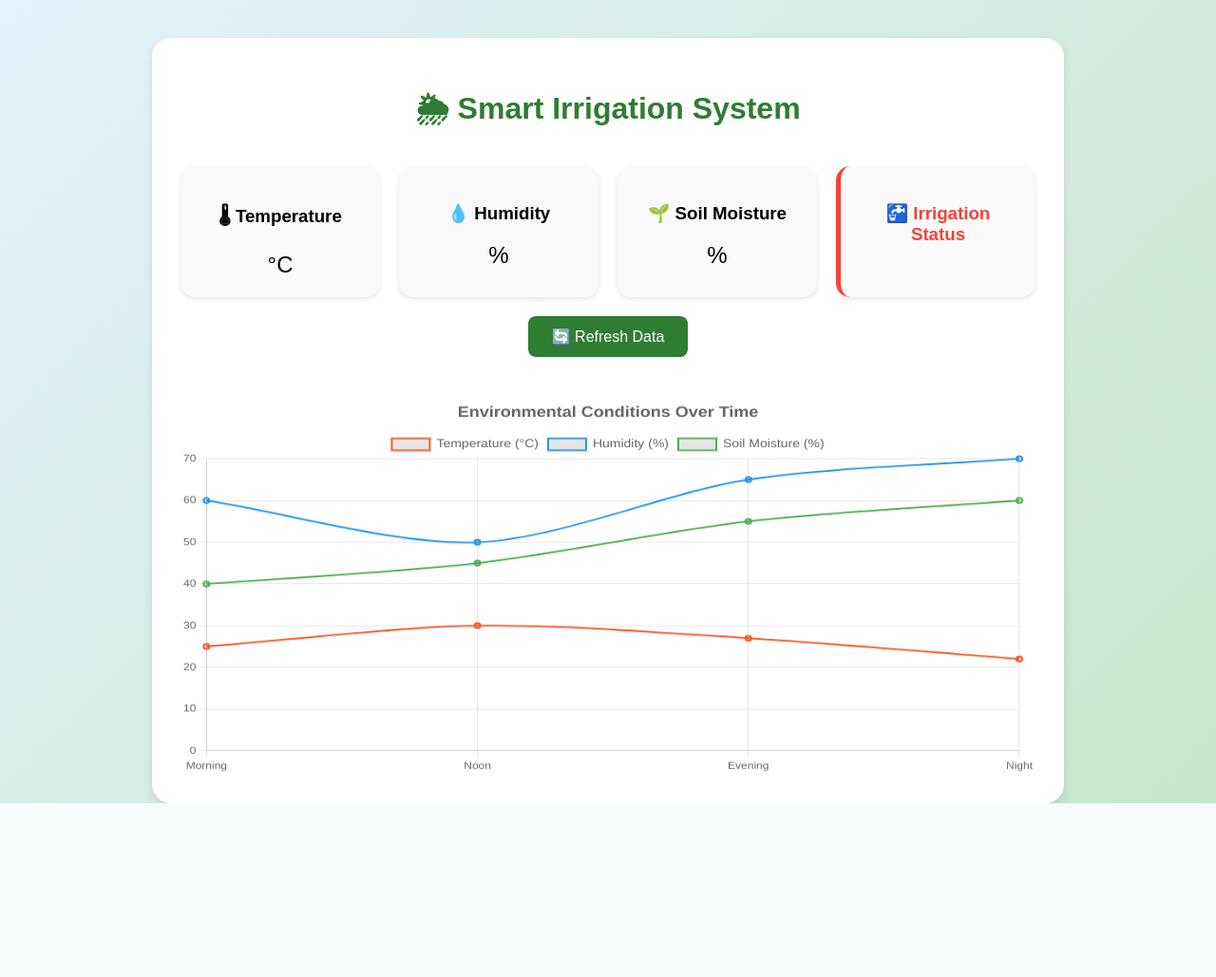
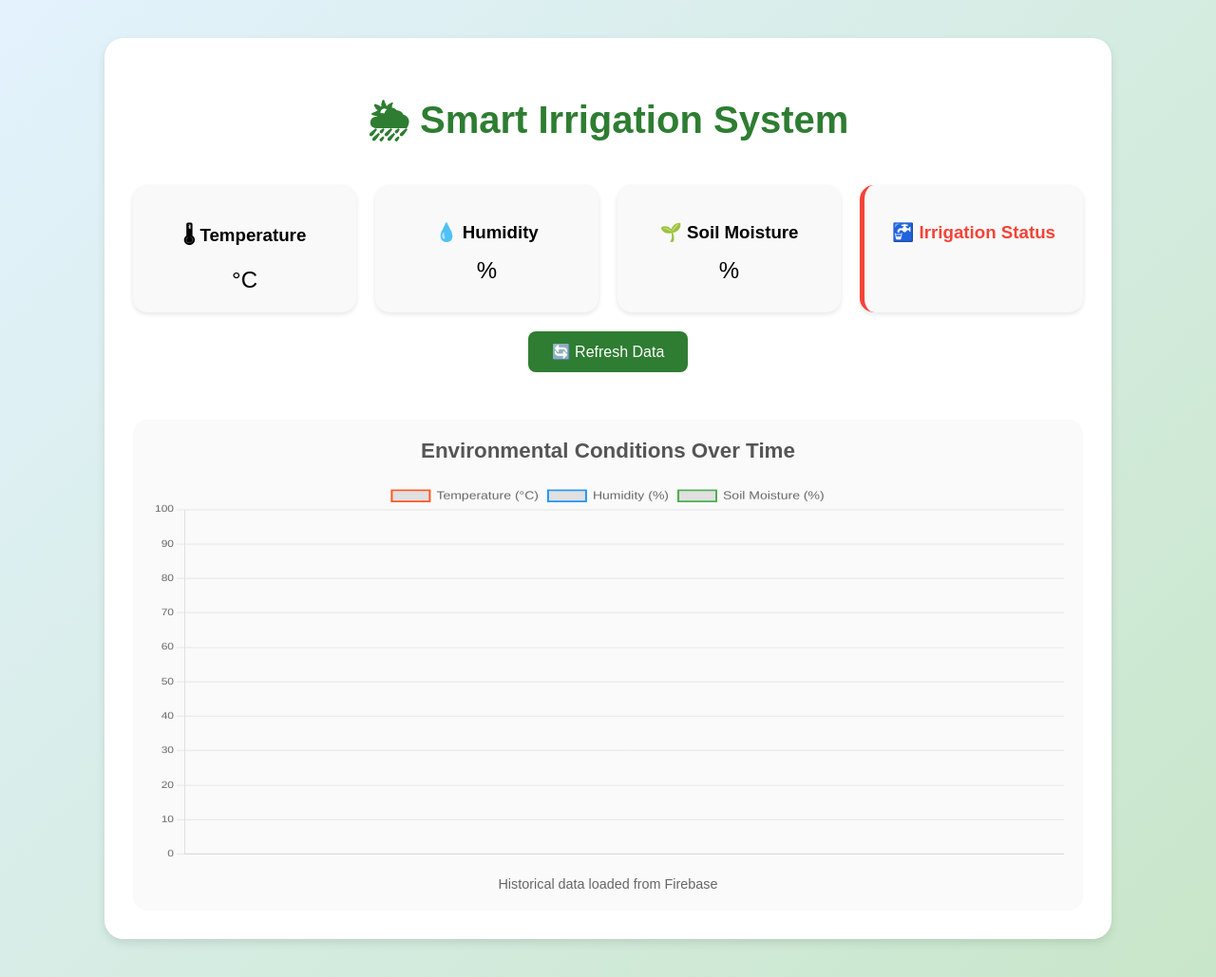
Before and after one commit to UttamGupta-77/Climate-Irrigation-System, a Flask app: template templates/index.html in a window 1280 px wide. Shown: the whole page at 95% size. Before the commit the page ends 846 px from the top, so only its background shows below. Run offline with Flask 3, Linux system fonts and the light colour scheme; the template is opened without the code that fills it, so the values that code supplies are empty; parts of the project's set-up code (start-up, migrations or seed data) failed here and were passed over.

Commit message:
Integrate Firebase data with dashboard

```diff
--- a/app.py
+++ b/app.py
@@ -1,4 +1,4 @@
-from flask import Flask, render_template, jsonify
+from flask import Flask, render_template
 import requests
 import random
 
@@ -8,59 +8,284 @@ from joblib import load
 
 from datetime import datetime
 
-cred = credentials.Certificate("smartirrigationsystem-4b612-firebase-adminsdk-fbsvc-f1f87ff845_new.json")
-firebase_admin.initialize_app(cred, {'databaseURL': 'https://smartirrigationsystem-4b612-default-rtdb.asia-southeast1.firebasedatabase.app/'})
+
+# --------------------------------------------------
+# FIREBASE CONFIGURATION
+# --------------------------------------------------
+
+cred = credentials.Certificate(
+    "smartirrigationsystem-4b612-firebase-adminsdk-fbsvc-f1f87ff845_new.json"
+)
+
+firebase_admin.initialize_app(
+    cred,
+    {
+        'databaseURL':
+        'https://smartirrigationsystem-4b612-default-rtdb.asia-southeast1.firebasedatabase.app/'
+    }
+)
 
 
-
-
+# --------------------------------------------------
+# FLASK APPLICATION
+# --------------------------------------------------
 
 app = Flask(__name__)
 
 
+# --------------------------------------------------
+# LOAD MACHINE LEARNING MODEL
+# --------------------------------------------------
 
 model = load('irrigation_model.pkl')
 encoder = load('status_encoder.pkl')
 
 
+# --------------------------------------------------
+# OPENWEATHERMAP CONFIGURATION
+# --------------------------------------------------
+
 API_KEY = "3bffb6beae5a39ca6caeb35e0d383aa0"
+
 CITY = "Pune"
-URL = f"https://api.openweathermap.org/data/2.5/weather?q={CITY}&appid={API_KEY}&units=metric"
 
+URL = (
+    f"https://api.openweathermap.org/data/2.5/weather"
+    f"?q={CITY}&appid={API_KEY}&units=metric"
+)
+
+
+# --------------------------------------------------
+# MAIN DASHBOARD
+# --------------------------------------------------
 
 @app.route('/')
 def index():
+
+    # ----------------------------------------------
+    # 1. GET WEATHER DATA
+    # ----------------------------------------------
+
     try:
-        weather_data = requests.get(URL).json()
-        temp = weather_data.get('main', {}).get('temp', 0)
-        humidity = weather_data.get('main', {}).get('humidity', 0)
+
+        response = requests.get(URL, timeout=10)
+
+        weather_data = response.json()
+
+        temp = weather_data.get(
+            'main', {}
+        ).get(
+            'temp', 0
+        )
+
+        humidity = weather_data.get(
+            'main', {}
+        ).get(
+            'humidity', 0
+        )
+
     except Exception as e:
+
         print("Weather API error:", e)
+
         temp = 0
         humidity = 0
 
 
-    soil_moisture = random.randint(10,90)
+    # ----------------------------------------------
+    # 2. SIMULATE SOIL MOISTURE
+    # ----------------------------------------------
+    #
+    # This is still simulated for now.
+    # Later we will replace this with the
+    # Raspberry Pi Pico sensor value.
+    #
+
+    soil_moisture = random.randint(10, 90)
 
 
-    pred = model.predict([[temp, humidity, soil_moisture]])[0]
-    irrigation_status = encoder.inverse_transform([pred])[0]
+    # ----------------------------------------------
+    # 3. ML MODEL PREDICTION
+    # ----------------------------------------------
+
+    prediction = model.predict(
+        [[temp, humidity, soil_moisture]]
+    )[0]
+
+    irrigation_status = encoder.inverse_transform(
+        [prediction]
+    )[0]
+
+
+    # ----------------------------------------------
+    # 4. CREATE CURRENT RECORD
+    # ----------------------------------------------
+
+    timestamp = datetime.now().strftime(
+        "%Y-%m-%d %H:%M:%S"
+    )
 
     data = {
 
         "city": CITY,
-        "temperature": temp,
+
+        "temperature": round(temp, 2),
+
         "humidity": humidity,
+
         "soil_moisture": soil_moisture,
+
         "irrigation_status": irrigation_status,
-        "timestamp": datetime.now().strftime("%Y-%m-%d %H:%M:%S")
-}
+
+        "timestamp": timestamp
+    }
+
+
+    # ----------------------------------------------
+    # 5. SAVE CURRENT DATA TO FIREBASE
+    # ----------------------------------------------
 
     ref = db.reference('irrigation_data')
+
     ref.push(data)
 
-    return render_template("index.html",data = data)
+
+    # ----------------------------------------------
+    # 6. GET ALL DATA FROM FIREBASE
+    # ----------------------------------------------
+
+    firebase_data = ref.get()
+
+    history = []
+
+    if firebase_data:
+
+        for key, record in firebase_data.items():
+
+            history.append(record)
 
 
+    # ----------------------------------------------
+    # 7. SORT HISTORY BY TIMESTAMP
+    # ----------------------------------------------
+
+    history.sort(
+        key=lambda x: x.get(
+            "timestamp",
+            ""
+        )
+    )
+
+
+    # ----------------------------------------------
+    # 8. GET LAST 20 RECORDS
+    # ----------------------------------------------
+
+    history = history[-20:]
+
+
+    # ----------------------------------------------
+    # 9. PREPARE DATA FOR CHART
+    # ----------------------------------------------
+
+    chart_labels = []
+
+    temperature_data = []
+
+    humidity_data = []
+
+    moisture_data = []
+
+
+    for record in history:
+
+        timestamp_value = record.get(
+            "timestamp",
+            ""
+        )
+
+
+        # Convert timestamp to a
+        # shorter time format
+
+        if timestamp_value:
+
+            try:
+
+                time_object = datetime.strptime(
+                    timestamp_value,
+                    "%Y-%m-%d %H:%M:%S"
+                )
+
+                label = time_object.strftime(
+                    "%H:%M:%S"
+                )
+
+            except ValueError:
+
+                label = timestamp_value
+
+        else:
+
+            label = ""
+
+
+        chart_labels.append(label)
+
+
+        # Add temperature
+
+        temperature_data.append(
+            record.get(
+                "temperature",
+                0
+            )
+        )
+
+
+        # Add humidity
+
+        humidity_data.append(
+            record.get(
+                "humidity",
+                0
+            )
+        )
+
+
+        # Add soil moisture
+
+        moisture_data.append(
+            record.get(
+                "soil_moisture",
+                0
+            )
+        )
+
+
+    # ----------------------------------------------
+    # 10. SEND DATA TO HTML
+    # ----------------------------------------------
+
+    return render_template(
+        "index.html",
+
+        data=data,
+
+        chart_labels=chart_labels,
+
+        temperature_data=temperature_data,
+
+        humidity_data=humidity_data,
+
+        moisture_data=moisture_data
+    )
+
+
+# --------------------------------------------------
+# RUN FLASK
+# --------------------------------------------------
+
 if __name__ == "__main__":
+
     app.run(debug=True)
--- a/templates/index.html
+++ b/templates/index.html
@@ -1,183 +1,547 @@
 <!DOCTYPE html>
+
 <html lang="en">
+
 <head>
+
   <meta charset="UTF-8">
-  <meta name="viewport" content="width=device-width, initial-scale=1.0">
+
+  <meta
+    name="viewport"
+    content="width=device-width, initial-scale=1.0"
+  >
+
   <title>Smart Irrigation Dashboard</title>
 
-  <!-- Chart.js CDN -->
+
+  <!-- Chart.js -->
+
   <script src="https://cdn.jsdelivr.net/npm/chart.js"></script>
 
+
   <style>
+
     body {
+
       font-family: 'Poppins', sans-serif;
-      background: linear-gradient(135deg, #e3f2fd, #c8e6c9);
+
+      background:
+        linear-gradient(
+          135deg,
+          #e3f2fd,
+          #c8e6c9
+        );
+
       margin: 0;
+
       padding: 0;
+
       display: flex;
+
       justify-content: center;
+
+      min-height: 100vh;
     }
 
+
     .container {
+
       text-align: center;
+
       margin-top: 40px;
+
+      margin-bottom: 40px;
+
       background: white;
+
       padding: 30px;
+
       border-radius: 20px;
-      box-shadow: 0 4px 10px rgba(0,0,0,0.1);
+
+      box-shadow:
+        0 4px 10px
+        rgba(0, 0, 0, 0.1);
+
       width: 85%;
-      max-width: 900px;
+
+      max-width: 1000px;
     }
 
+
     h1 {
+
       color: #2e7d32;
+
+      font-size: 2.5rem;
     }
 
+
+    h2 {
+
+      margin-bottom: 30px;
+    }
+
+
     .card-grid {
+
       display: grid;
-      grid-template-columns: repeat(auto-fit, minmax(150px, 1fr));
+
+      grid-template-columns:
+        repeat(
+          auto-fit,
+          minmax(180px, 1fr)
+        );
+
       gap: 20px;
+
       margin-top: 30px;
     }
 
+
     .card {
+
       background: #f9f9f9;
+
       padding: 20px;
+
       border-radius: 15px;
-      box-shadow: 0 2px 5px rgba(0,0,0,0.1);
+
+      box-shadow:
+        0 2px 5px
+        rgba(0, 0, 0, 0.1);
     }
 
+
+    .card h3 {
+
+      margin-bottom: 15px;
+    }
+
+
     .card p {
+
       font-size: 1.5rem;
+
       margin: 0;
     }
 
+
     .status.on {
-      border-left: 5px solid #4caf50;
+
+      border-left:
+        5px solid #4caf50;
+
       color: #4caf50;
     }
 
+
     .status.off {
-      border-left: 5px solid #f44336;
+
+      border-left:
+        5px solid #f44336;
+
       color: #f44336;
     }
 
+
     button {
+
       margin-top: 20px;
+
       background: #2e7d32;
+
       color: white;
+
       border: none;
+
       padding: 12px 25px;
+
       font-size: 1rem;
+
       border-radius: 8px;
+
       cursor: pointer;
+
       transition: 0.3s;
     }
 
+
     button:hover {
+
       background: #388e3c;
     }
 
+
+    .chart-section {
+
+      margin-top: 50px;
+
+      padding: 20px;
+
+      background: #fafafa;
+
+      border-radius: 15px;
+    }
+
+
+    .chart-title {
+
+      font-size: 1.4rem;
+
+      font-weight: bold;
+
+      color: #555;
+
+      margin-bottom: 20px;
+    }
+
+
+    .firebase-info {
+
+      margin-top: 15px;
+
+      color: #666;
+
+      font-size: 0.9rem;
+    }
+
+
     canvas {
-      margin-top: 40px;
+
       width: 100% !important;
+
       height: 400px !important;
     }
+
+
+    @media (max-width: 600px) {
+
+      .container {
+
+        width: 90%;
+
+        padding: 20px;
+      }
+
+
+      h1 {
+
+        font-size: 2rem;
+      }
+
+    }
+
   </style>
+
 </head>
 
+
 <body>
+
+
   <div class="container">
-    <h1>🌦 Smart Irrigation System</h1>
-    <h2>{{ data.city }}</h2>
+
+
+    <!-- ----------------------------------------- -->
+    <!-- TITLE -->
+    <!-- ----------------------------------------- -->
+
+    <h1>
+      🌦 Smart Irrigation System
+    </h1>
+
+
+    <h2>
+      {{ data.city }}
+    </h2>
+
+
+    <!-- ----------------------------------------- -->
+    <!-- CURRENT DATA CARDS -->
+    <!-- ----------------------------------------- -->
 
     <div class="card-grid">
+
+
+      <!-- Temperature -->
+
       <div class="card">
-        <h3>🌡 Temperature</h3>
-        <p>{{ data.temperature }} °C</p>
+
+        <h3>
+          🌡 Temperature
+        </h3>
+
+        <p>
+          {{ data.temperature }} °C
+        </p>
+
       </div>
 
+
+      <!-- Humidity -->
+
       <div class="card">
-        <h3>💧 Humidity</h3>
-        <p>{{ data.humidity }}%</p>
+
+        <h3>
+          💧 Humidity
+        </h3>
+
+        <p>
+          {{ data.humidity }}%
+        </p>
+
       </div>
 
+
+      <!-- Soil Moisture -->
+
       <div class="card">
-        <h3>🌱 Soil Moisture</h3>
-        <p>{{ data.soil_moisture }}%</p>
+
+        <h3>
+          🌱 Soil Moisture
+        </h3>
+
+        <p>
+          {{ data.soil_moisture }}%
+        </p>
+
       </div>
 
-      <div class="card status {{ 'on' if data.irrigation_status == 'ON' else 'off' }}">
-        <h3>🚰 Irrigation Status</h3>
-        <p>{{ data.irrigation_status }}</p>
-      </div>
+
+      <!-- Irrigation Status -->
+
+      <div
+        class="card status
+        {{ 'on' if data.irrigation_status == 'ON' else 'off' }}"
+      >
+
+        <h3>
+          🚰 Irrigation Status
+        </h3>
+
+        <p>
+          {{ data.irrigation_status }}
+        </p>
+
       </div>
 
-    <button onclick="location.reload()">🔄 Refresh Data</button>
 
-    <!-- Chart Section -->
-    <canvas id="climateChart"></canvas>
     </div>
 
+
+    <!-- ----------------------------------------- -->
+    <!-- REFRESH BUTTON -->
+    <!-- ----------------------------------------- -->
+
+    <button
+      onclick="location.reload()"
+    >
+
+      🔄 Refresh Data
+
+    </button>
+
+
+    <!-- ----------------------------------------- -->
+    <!-- FIREBASE CHART -->
+    <!-- ----------------------------------------- -->
+
+    <div class="chart-section">
+
+
+      <div class="chart-title">
+
+        Environmental Conditions Over Time
+
+      </div>
+
+
+      <canvas id="climateChart"></canvas>
+
+
+      <div class="firebase-info">
+
+        Historical data loaded from Firebase
+
+      </div>
+
+
+    </div>
+
+
+  </div>
+
+
   <script>
-    // Dummy data for visualization — replace later with real-time Firebase data
-    const labels = ['Morning', 'Noon', 'Evening', 'Night'];
-    const tempData = [25, 30, 27, 22];
-    const humidityData = [60, 50, 65, 70];
-    const moistureData = [40, 45, 55, 60];
 
-    const ctx = document.getElementById('climateChart').getContext('2d');
-    const climateChart = new Chart(ctx, {
+
+    // --------------------------------------------
+    // DATA FROM FLASK
+    // --------------------------------------------
+
+    const labels =
+      {{ chart_labels | tojson }};
+
+
+    const tempData =
+      {{ temperature_data | tojson }};
+
+
+    const humidityData =
+      {{ humidity_data | tojson }};
+
+
+    const moistureData =
+      {{ moisture_data | tojson }};
+
+
+    // --------------------------------------------
+    // GET CANVAS
+    // --------------------------------------------
+
+    const ctx =
+      document
+        .getElementById(
+          'climateChart'
+        )
+        .getContext('2d');
+
+
+    // --------------------------------------------
+    // CREATE CHART
+    // --------------------------------------------
+
+    const climateChart = new Chart(
+      ctx,
+      {
+
         type: 'line',
+
         data: {
+
           labels: labels,
+
           datasets: [
+
             {
-            label: 'Temperature (°C)',
-            data: tempData,
-            borderColor: '#ff5722',
+
+              label:
+                'Temperature (°C)',
+
+              data:
+                tempData,
+
+              borderColor:
+                '#ff5722',
+
               borderWidth: 2,
+
               fill: false,
+
               tension: 0.3
+
             },
+
+
             {
-            label: 'Humidity (%)',
-            data: humidityData,
-            borderColor: '#2196f3',
+
+              label:
+                'Humidity (%)',
+
+              data:
+                humidityData,
+
+              borderColor:
+                '#2196f3',
+
               borderWidth: 2,
+
               fill: false,
+
               tension: 0.3
+
             },
+
+
             {
-            label: 'Soil Moisture (%)',
-            data: moistureData,
-            borderColor: '#4caf50',
+
+              label:
+                'Soil Moisture (%)',
+
+              data:
+                moistureData,
+
+              borderColor:
+                '#4caf50',
+
               borderWidth: 2,
+
               fill: false,
+
               tension: 0.3
+
             }
+
           ]
+
         },
+
+
         options: {
+
           responsive: true,
+
+          maintainAspectRatio: false,
+
           plugins: {
+
             legend: {
+
               position: 'top',
+
               labels: {
-              font: { size: 14 }
+
+                font: {
+
+                  size: 14
+
                 }
+
+              }
+
             },
+
+
             title: {
-            display: true,
-            text: 'Environmental Conditions Over Time',
-            font: { size: 18 }
+
+              display: false
+
             }
+
           },
+
+
           scales: {
-          y: { beginAtZero: true }
+
+            y: {
+
+              beginAtZero: true,
+
+              max: 100
+
             }
+
           }
-    });
+
+        }
+
+      }
+
+    );
+
   </script>
+
+
 </body>
+
 </html>
```
Also changed, not shown: 1 other file. Lines whose indentation alone changed are shown as unchanged.
